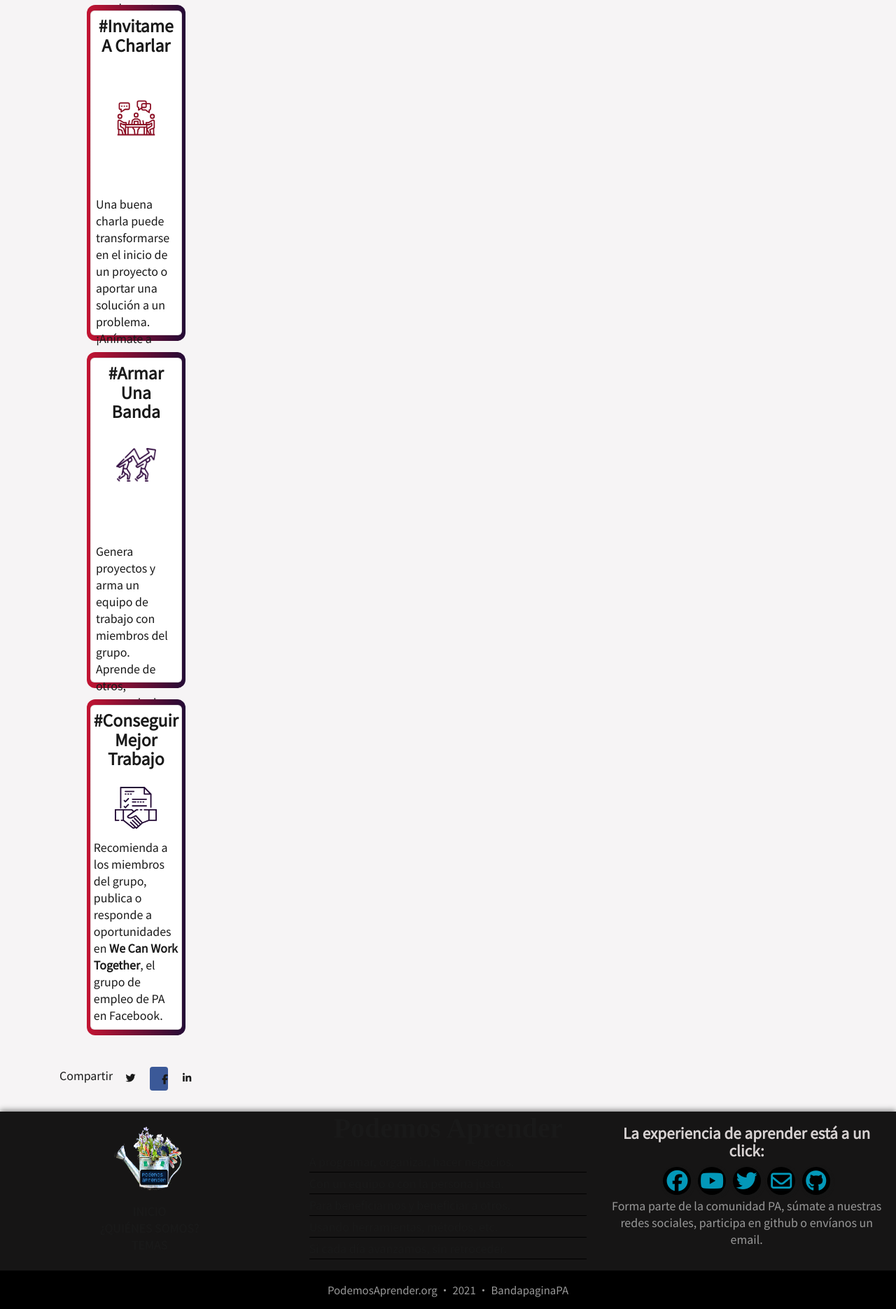
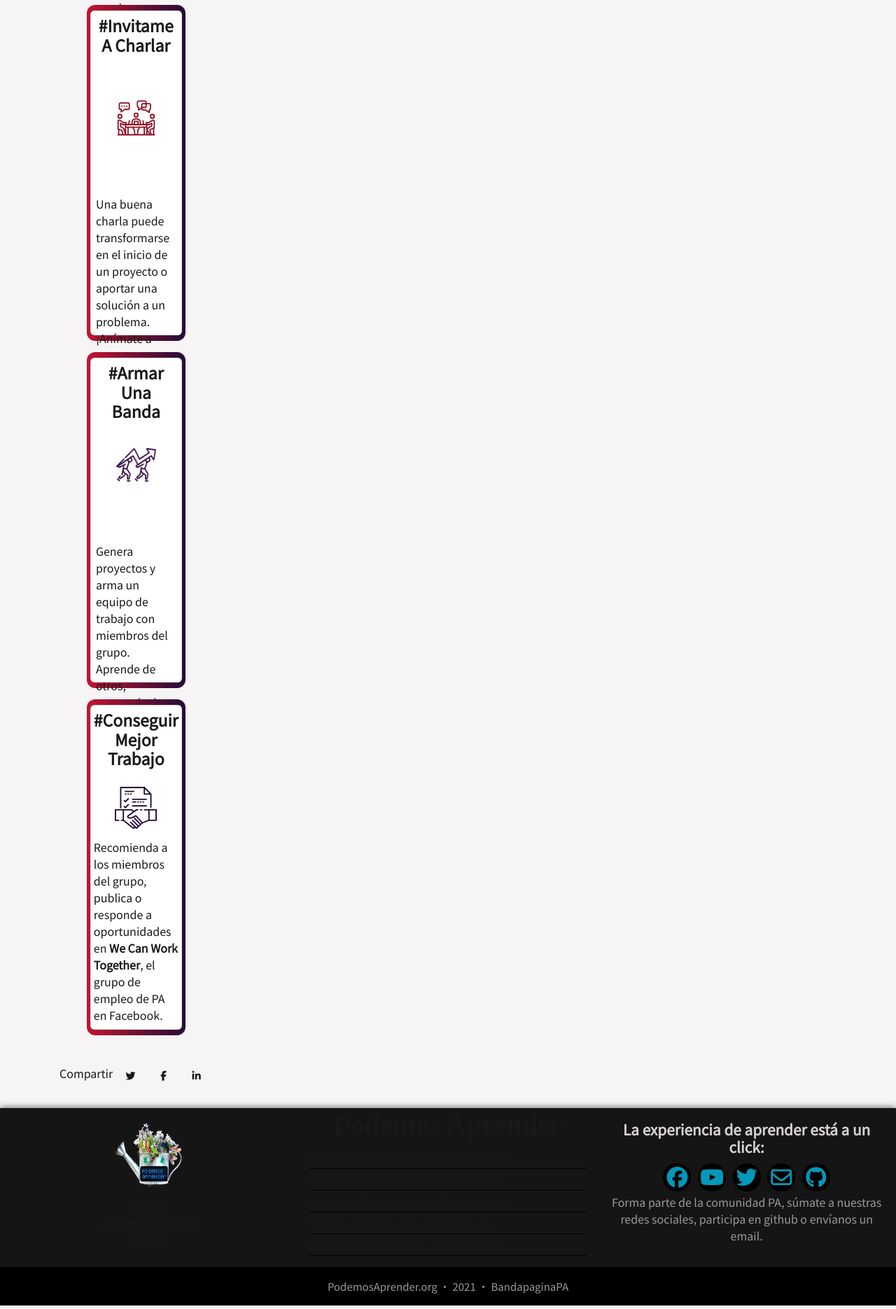
Before and after one commit to podemosaprender/podemosaprender.github.io, a Jekyll site: the page built from index.md, in a window 1280 px wide. Shown: the part 1972-3842 px from the top of the page at 70% size. Built offline with Jekyll 4.4.1, drawn with Linux system fonts in a browser that asks for light colours; nearby versions of some CDN libraries; some web fonts are replaced; comment, search, counter and statistics services are not loaded.

Commit message:
eliminando prueba icons compartir

```diff
--- a/css/styles.css
+++ b/css/styles.css
@@ -372,23 +372,6 @@ nav {
 
 /* Iconos redes sociales compartir*/
 
-.faceb {
-  padding: 10px;
-  font-size: 30px;
-  width: 26px;
-  text-align: center;
-  text-decoration: none;
-  margin: 5px 2px;
-}
-
-.faceb:hover {
-    opacity: 0.9;
-}
-
-.icon-facebook {
-  background: #3B5998;
-  color: white;
-}
 
 
 /*  Footer  */
```
